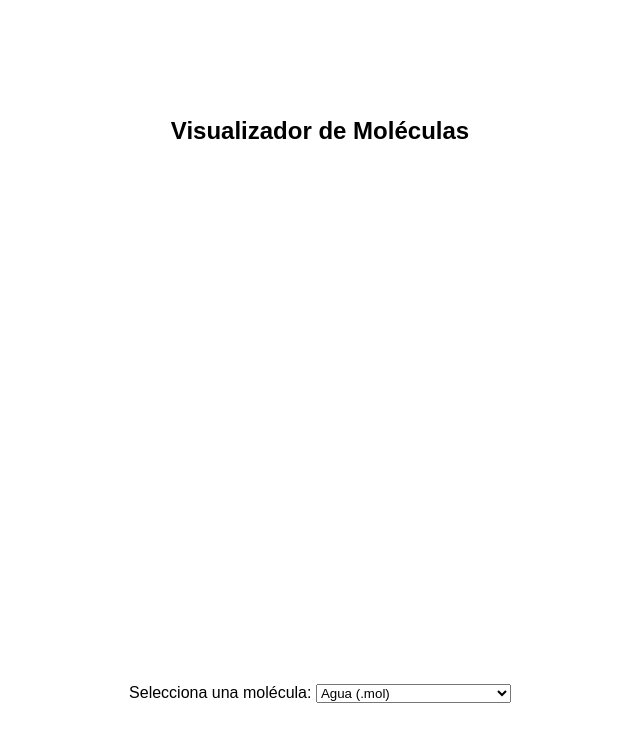
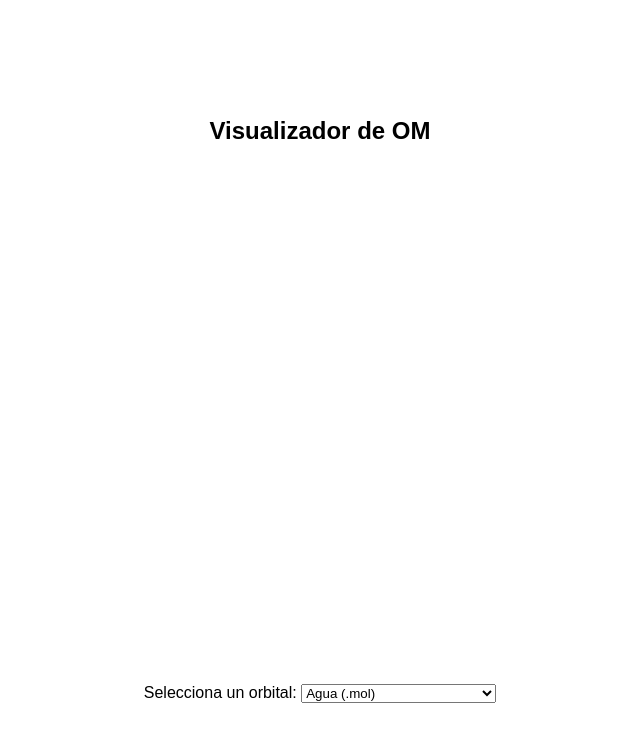
Before and after one commit to IFP2301/OM_agua, a plain HTML site: page index.html in a window 1280 px wide. Shown: the whole page, without its empty margins (320-960 px from the left). Drawn offline with Linux system fonts and the light colour scheme; a script that the page names is missing.

Commit message:
Update index.html

```diff
--- a/index.html
+++ b/index.html
@@ -3,7 +3,7 @@
 <head>
     <meta charset="UTF-8">
     <meta name="viewport" content="width=device-width, initial-scale=1.0">
-    <title>Visualizador Molecular</title>
+    <title>Visualizador de orbitales moleculares </title>
     <script type="text/javascript" src="https://chemapps.stolaf.edu/jmol/jsmol/JSmol.min.js"></script>
     <style>
         body {
@@ -33,10 +33,10 @@
 </head>
 <body>
     <div id="container">
-        <h2>Visualizador de Moléculas</h2>
+        <h2>Visualizador de OM</h2>
         <div id="viewer"></div>
         <div id="controls">
-            <label for="molecule">Selecciona una molécula:</label>
+            <label for="molecule">Selecciona un orbital:</label>
             <select id="molecule" onchange="loadMolecule()">
                 <option value="agua.mol">Agua (.mol)</option>
                 <option value="aguaOM1.cub">Orbital 1 (.cub) - 2 electrones</option>
```
